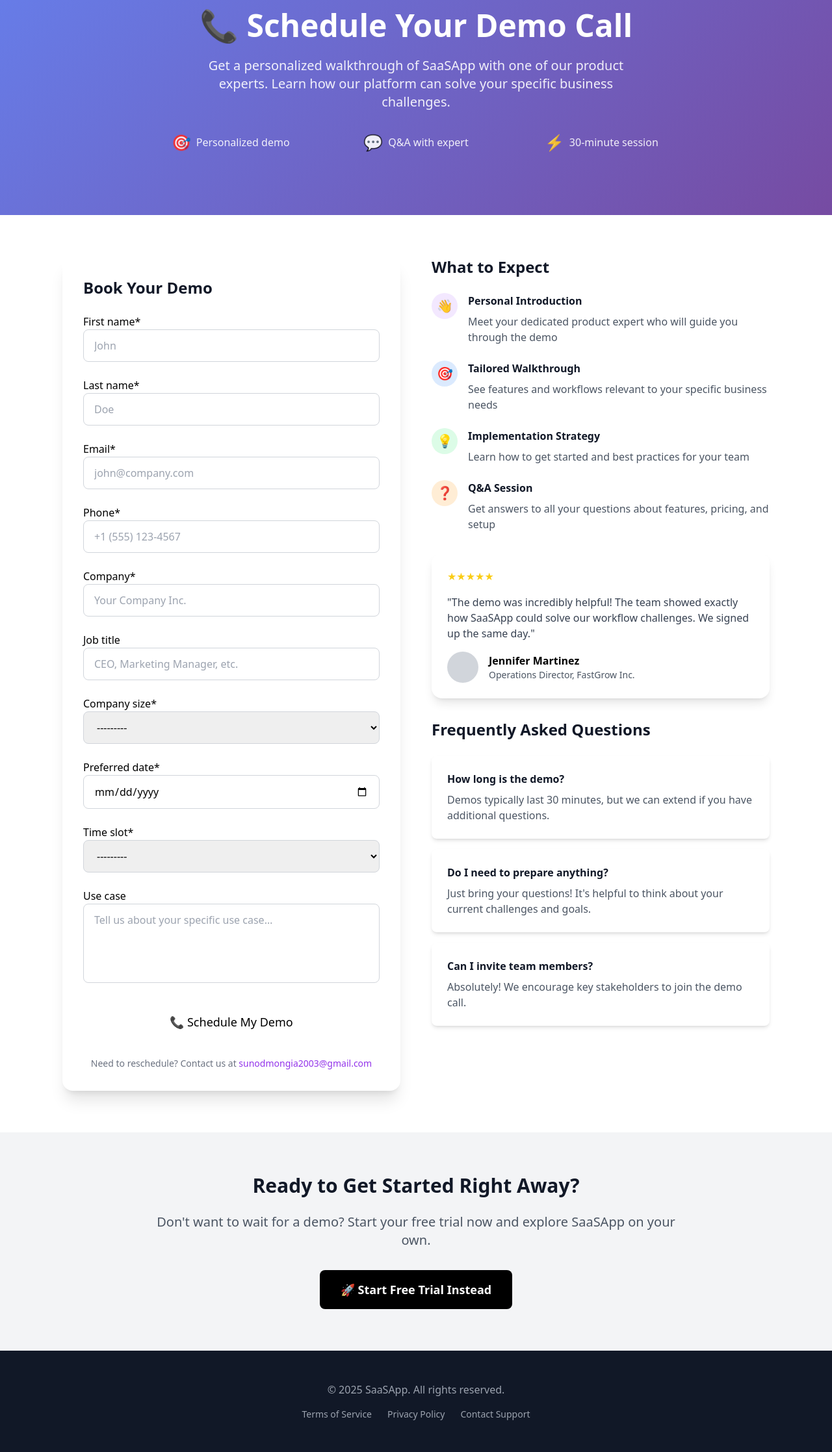
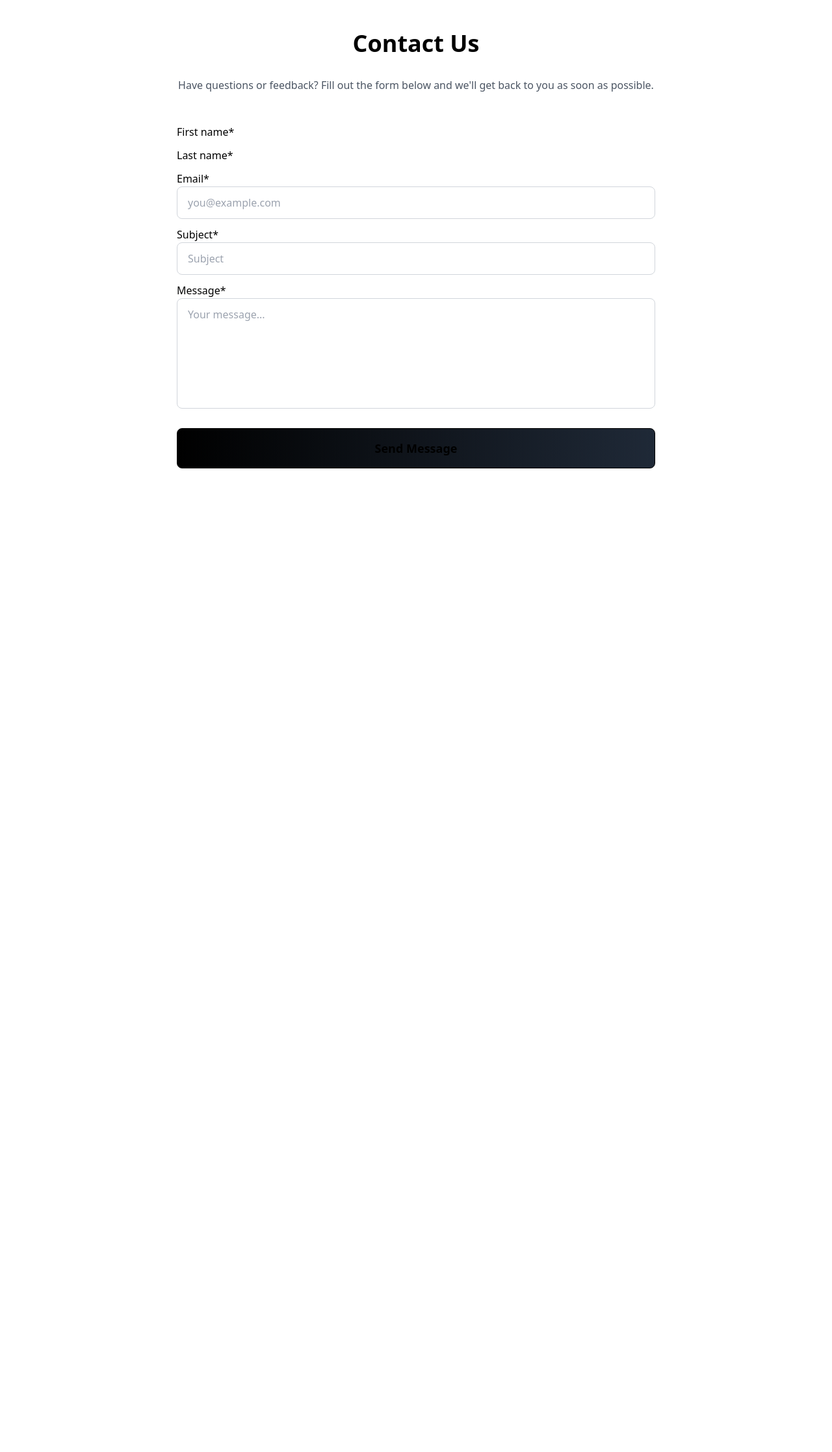
Before and after one commit to sunodmongia/App, a Django app: page /contact/ in a window 1280 px wide. Shown: the part 65-2300 px from the top of the page at 65% size. After the commit the page ends 786 px from the top, so only its background shows below. Run offline with Django 5.2, Linux system fonts and the light colour scheme; some libraries are stand-ins or nearby versions.

Commit message:
ContactUs

```diff
--- a/src/saas/forms.py
+++ b/src/saas/forms.py
@@ -1,7 +1,5 @@
-# forms.py
-
 from django import forms
-from .models import TrialSignup, DemoSchedule
+from .models import TrialSignup, DemoSchedule, ContactMessage
 
 
 class TrialSignupForm(forms.ModelForm):
@@ -60,14 +58,18 @@ class TrialSignupForm(forms.ModelForm):
             ),
             "terms_accepted": forms.CheckboxInput(
                 attrs={
-                    "class": "mt-1 mr-3 h-4 w-4 text-purple-600 focus:ring-purple-500 border-gray-300 rounded"
+                    "class": "h-4 w-4 text-black border border-black focus:ring-purple-500 rounded"
                 }
             ),
             "newsletter_opt_in": forms.CheckboxInput(
                 attrs={
-                    "class": "mt-1 mr-3 h-4 w-4 text-purple-600 focus:ring-purple-500 border-gray-300 rounded"
+                    "class": "h-4 w-4 text-black border border-black focus:ring-purple-500 rounded"
                 }
             ),
+        }
+        labels = {
+            "terms_accepted": "I accept the terms and conditions",
+            "newsletter_opt_in": "Subscribe to our newsletter",
         }
 
 
@@ -136,3 +138,37 @@ class DemoScheduleCallForm(forms.ModelForm):
                 }
             ),
         }
+
+
+class ContactForm(forms.ModelForm):
+    class Meta:
+        model = ContactMessage
+        fields = "__all__"
+        exclude = ["created_at"]
+        widgets = {
+            "name": forms.TextInput(
+                attrs={
+                    "placeholder": "Your name",
+                    "class": "form-input w-full px-4 py-3 border border-gray-300 rounded-lg focus:outline-none",
+                }
+            ),
+            "email": forms.EmailInput(
+                attrs={
+                    "placeholder": "you@example.com",
+                    "class": "form-input w-full px-4 py-3 border border-gray-300 rounded-lg focus:outline-none",
+                }
+            ),
+            "subject": forms.TextInput(
+                attrs={
+                    "placeholder": "Subject",
+                    "class": "form-input w-full px-4 py-3 border border-gray-300 rounded-lg focus:outline-none",
+                }
+            ),
+            "message": forms.Textarea(
+                attrs={
+                    "rows": 6,
+                    "placeholder": "Your message...",
+                    "class": "form-input w-full px-4 py-3 border border-gray-300 rounded-lg focus:outline-none resize-none",
+                }
+            ),
+        }
--- a/src/saas/models.py
+++ b/src/saas/models.py
@@ -65,3 +65,15 @@ class DemoSchedule(models.Model):
 
     def __str__(self):
         return f"Demo for {self.first_name} {self.last_name} on {self.preferred_date} at {self.time_slot}"
+
+
+class ContactMessage(models.Model):
+    first_name = models.CharField(max_length=50)
+    last_name = models.CharField(max_length=50)
+    email = models.EmailField()
+    subject = models.CharField(max_length=150)
+    message = models.TextField()
+    created_at = models.DateTimeField(auto_now_add=True)
+
+    def __str__(self):
+        return f'{self.first_name} {self.last_name}: {self.subject}'
--- a/src/saas/urls.py
+++ b/src/saas/urls.py
@@ -5,8 +5,8 @@ urlpatterns = [
     path("", HomeView.as_view(), name="home"),
     path("", HomeView.as_view(), name="home"),
     path("login/", login_view, name="login"),
-    # path("about/", about_view),
     path("demo/", UserDemoView.as_view(), name="demo"),
+    path('contact/', ContactUsView.as_view(), name='contact-us'),
     path("signup-trial/", StartTrialView.as_view(), name="signup-trial"),
-    path("contact/", ScheduleDemoView.as_view(), name="schedule_demo"),
+    path("schedule-demo/", ScheduleDemoView.as_view(), name="schedule_demo"),
 ]
--- a/src/saas/views.py
+++ b/src/saas/views.py
@@ -62,7 +62,7 @@ class UserDemoView(LoginRequiredMixin, TemplateView):
 class StartTrialView(LoginRequiredMixin, FormView):
     template_name = 'signup_trial.html'
     form_class = TrialSignupForm
-    success_url = reverse_lazy('start_trial')
+    success_url = reverse_lazy('signup-trial')
 
     def form_valid(self, form):
         # Hash and save password
@@ -92,3 +92,14 @@ class ScheduleDemoView(FormView):
         context = super().get_context_data(**kwargs)
         context['title'] = 'Schedule a Demo'
         return context
+
+
+class ContactUsView(FormView):
+    template_name = 'contact_us.html'
+    form_class = ContactForm
+    success_url = reverse_lazy('home')
+
+    def form_valid(self, form):
+        form.save()
+        messages.success(f'{self.request}, Thanks for Contacting Us')
+        return super().form_valid(form)
--- a/src/templates/base.html
+++ b/src/templates/base.html
@@ -23,6 +23,24 @@
         {% block content %}
         {% endblock content %}
     </div>
+    {% if messages %}
+    <div id="message-popup" class="fixed top-6 right-6 px-4 py-3 rounded shadow-lg z-50
+    {% if message.tags == 'success' %} bg-green-100 border-green-400 text-green-700
+    {% elif message.tags == 'error' %} bg-red-100 border-red-400 text-red-700
+    {% elif message.tags == 'warning' %} bg-yellow-100 border-yellow-400 text-yellow-700
+    {% else %} bg-blue-100 border-blue-400 text-blue-700
+    {% endif %}">
+        {% for message in messages %}
+        <p>{{ message }}</p>
+        {% endfor %}
+    </div>
+    <script>
+        setTimeout(() => {
+            const popup = document.getElementById("message-popup");
+            if (popup) popup.style.display = "none";
+        }, 4000);  // Hide after 4 seconds
+    </script>
+    {% endif %}
 
     <h1>
         {{ page_title }}
--- /dev/null
+++ b/src/templates/contact_us.html
@@ -0,0 +1,21 @@
+{% extends "base.html" %}
+{% load crispy_forms_tags %}
+
+{% block content %}
+<div class="pt-28 max-w-3xl mx-auto py-16 px-4">
+    <h1 class="text-4xl font-bold text-center mb-8">Contact Us</h1>
+    <p class="text-center text-gray-600 mb-12">
+        Have questions or feedback? Fill out the form below and we'll get back to you as soon as possible.
+    </p>
+    <form method="post" novalidate>
+        {% csrf_token %}
+        {{ form|crispy }}
+        <div class="mt-6">
+            <button type="submit"
+                class="w-full py-4 bg-gradient-to-r from-black to-gray-800 border border-black text-black font-bold text-lg rounded-lg hover:from-gray-900 hover:to-gray-700 transition-all">
+                Send Message
+            </button>
+        </div>
+    </form>
+</div>
+{% endblock %}
--- a/src/templates/home.html
+++ b/src/templates/home.html
@@ -537,7 +537,7 @@
                     <ul class="space-y-2 text-gray-400">
                         <li><a href="#" class="hover:text-white">About</a></li>
                         <li><a href="#" class="hover:text-white">Careers</a></li>
-                        <li><a href="#" class="hover:text-white">Contact</a></li>
+                        <li><a href="{% url 'contact-us' %}" class="hover:text-white">Contact</a></li>
                         <li><a href="#" class="hover:text-white">Privacy</a></li>
                     </ul>
                 </div>
```
Also changed, not shown: src/saas/migrations/0005_contactmessage.py (added).
